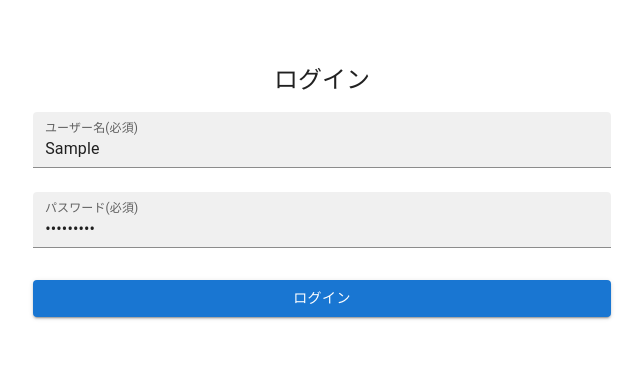
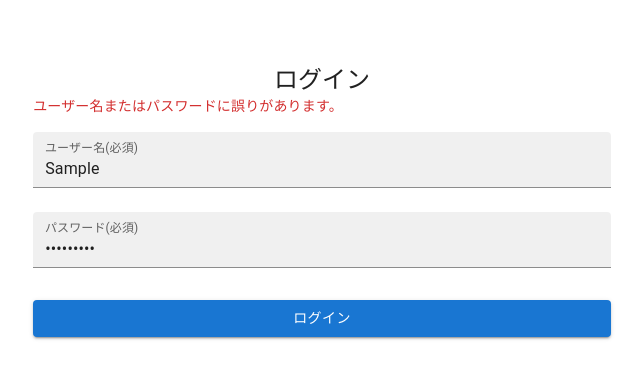
Before and after one commit to YouBou/full-stack-web-app-practice, a Next.js app in the folder frontend/: page /login in a window 1280 px wide. Both pictures are taken after typing "Sample", "Sample123" into the empty fields and a click on the button "ログイン". Shown: the top 378 px of the page, without its empty margins (318-961 px from the left). Built offline with nearby package versions, Linux system fonts and the light colour scheme; no server answers.

Commit message:
[fix] ログイン画面の繋ぎ込み(不足分)

```diff
--- a/frontend/app/login/page.tsx
+++ b/frontend/app/login/page.tsx
@@ -67,6 +67,11 @@ export default function Page() {
                         ログイン
                     </Typography>
                     <Box component="form" onSubmit={handleSubmit(onSubmit)}>
+                        {authError && (
+                            <Typography variant="body2" color="error">
+                                {authError}
+                            </Typography>
+                        )}{" "}
                         <TextField
                             type="text"
                             id="username"
```
